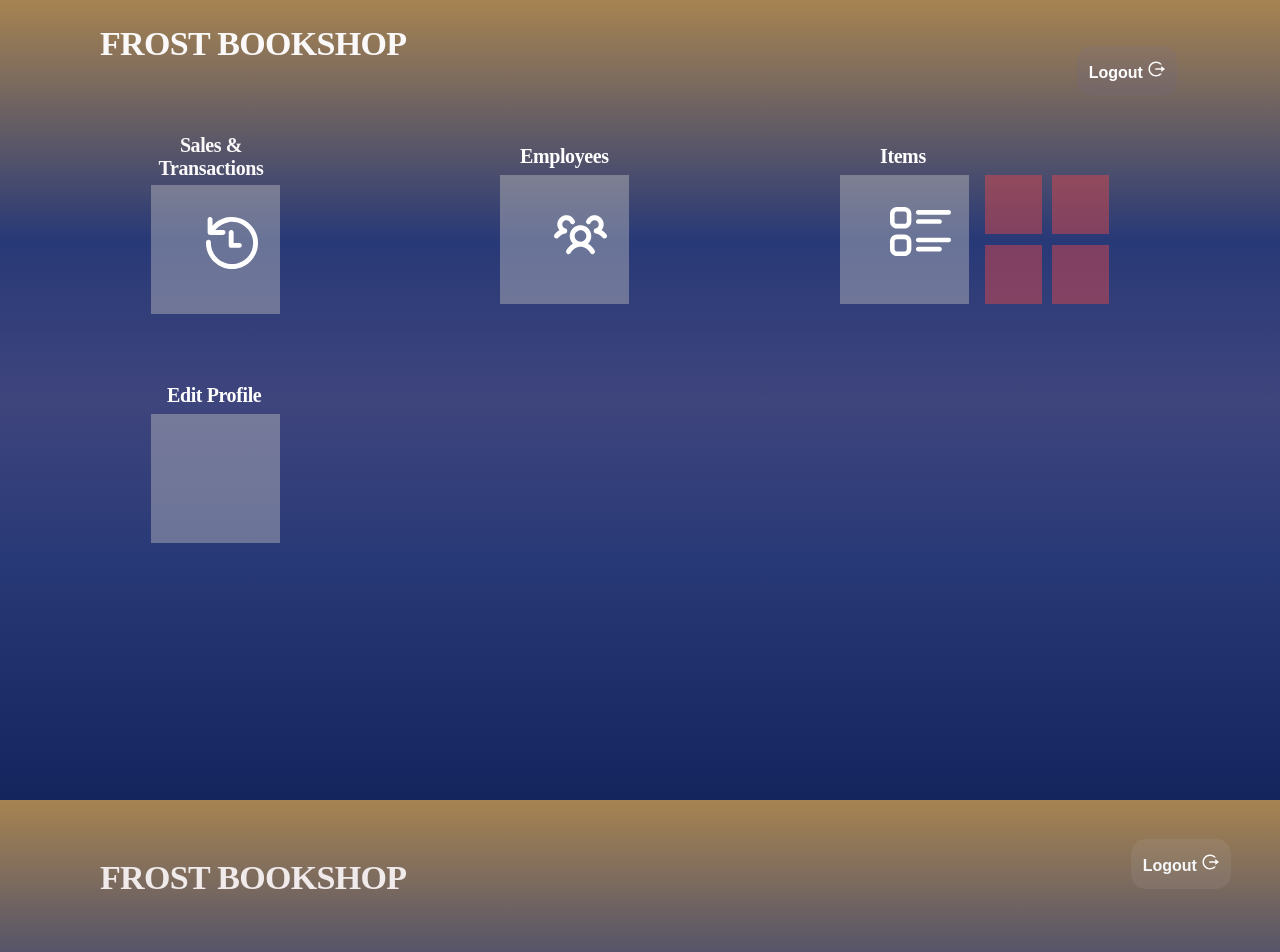
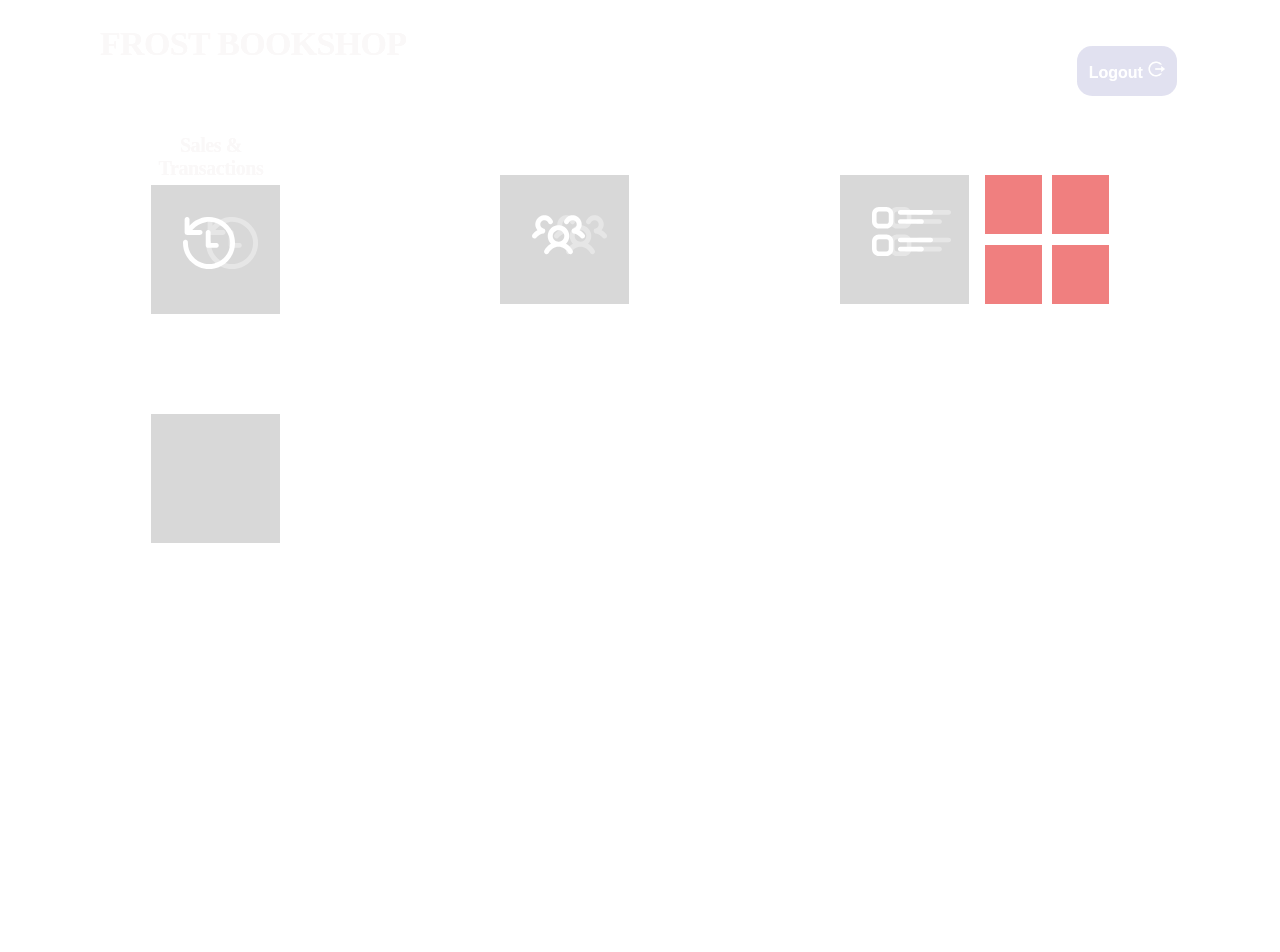
Before and after one commit to munteanurazvanandrei/Bookshop-Management-App, a React (Create React App) app in the folder client/: page /manager in a window 1280 px wide. Shown: the top 952 px of the page. After the commit the page ends 800 px from the top, so only its background shows below. Built offline with nearby package versions, Linux system fonts and the light colour scheme.

Commit message:
BMA-17-Dashboards made changes in the  dashboards

```diff
--- a/client/src/App.js
+++ b/client/src/App.js
@@ -16,7 +16,7 @@ function App() {
         <Route path="/manager" element={<ManagerDashboard/>}/>
       </Routes>
     </div>
-  <EmployeeDashboard/>
+  <ManagerDashboard/>
     </>
   );
 }
--- a/client/src/Components/Manager/Dashboard/managerDashboard.css
+++ b/client/src/Components/Manager/Dashboard/managerDashboard.css
@@ -4,8 +4,8 @@
 /* Emphasis on using the "super" parent class, ie. "manager-dashboard" */
 .manager-dashboard {
   /* Manager Dashboard */
-
-  display: flex;
+  background: url("./background.svg");
+  /* display: flex;
   position: relative;
   width: 100vw;
   height: 100vh;
@@ -17,8 +17,8 @@
     rgba(40, 57, 119, 1) 30%,
     rgba(63, 69, 125, 1) 50%,
     rgba(40, 57, 119, 1) 70%,
-    rgba(20, 36, 93, 1) 100%
-  );
+    rgba(20, 36, 93, 1) 100% */
+  /* ); */
   /* ...more css */
   /* background: url(gradient.jpg); */
 }
```
Also changed, not shown: client/src/Components/Manager/Dashboard/background.svg (added).
